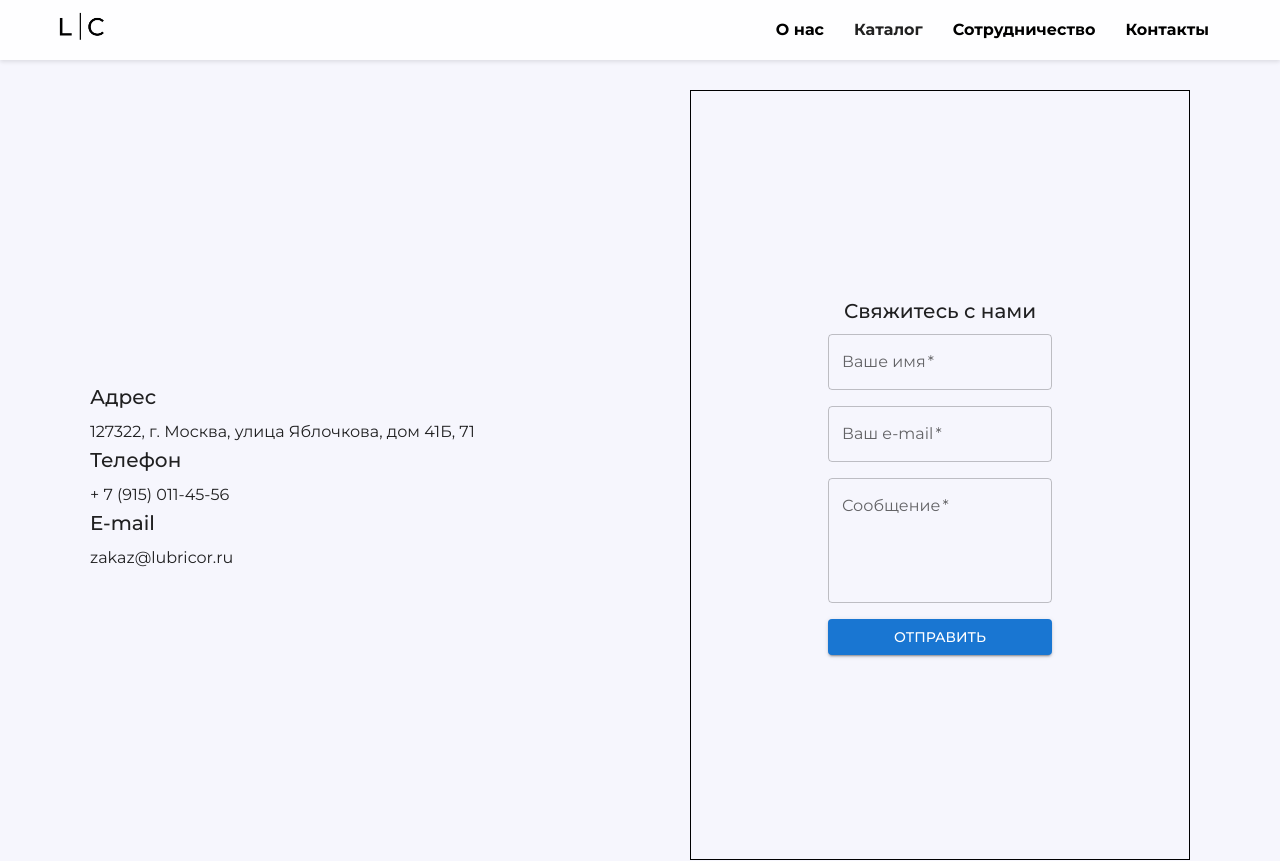
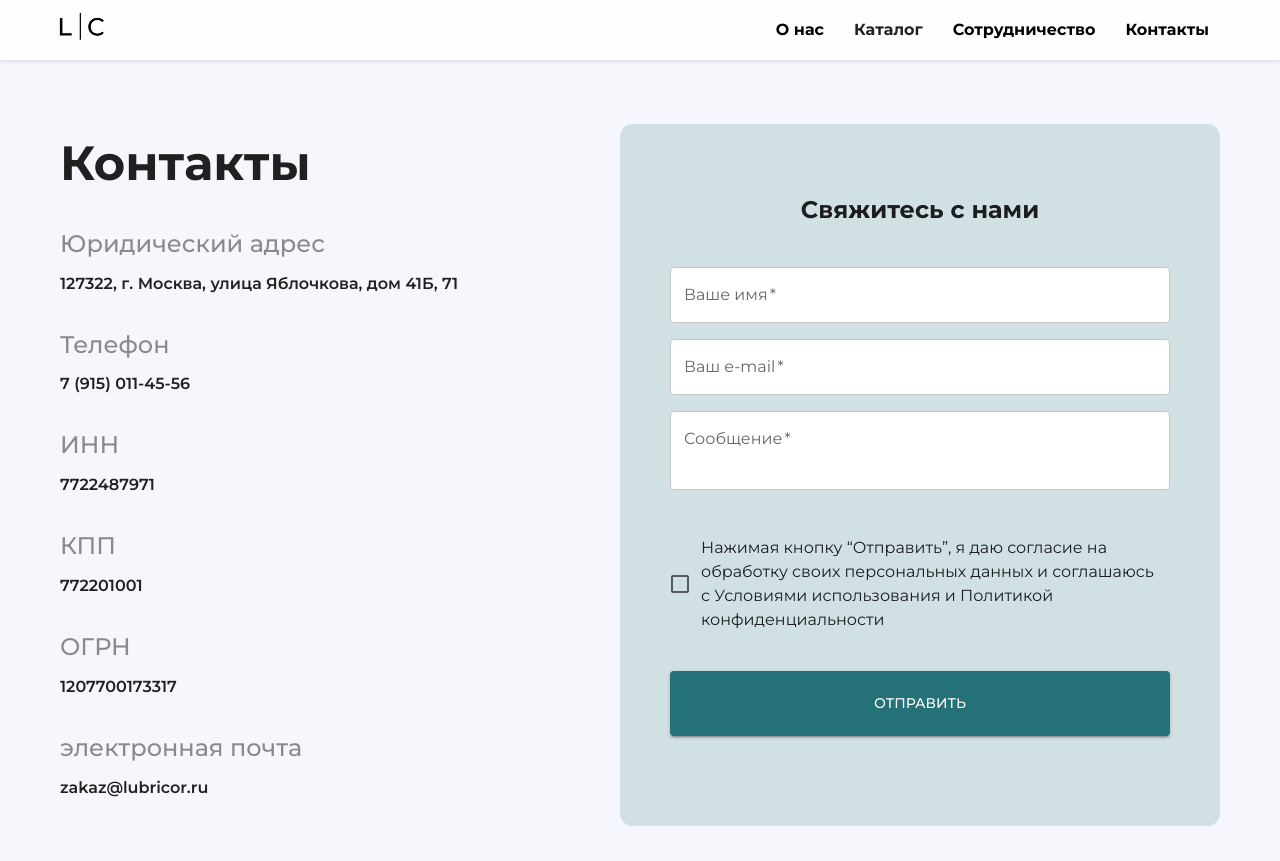
Before and after one commit to MaximMGTTRN/oilApp, a React (Vite) app: page /contacts in a window 1280 px wide. Shown: the top 861 px of the page. Built offline with nearby package versions, Linux system fonts and the light colour scheme.

Commit message:
Сделана форма. Импортирован и подключен useForm

```diff
--- a/package.json
+++ b/package.json
@@ -13,11 +13,14 @@
     "@emailjs/browser": "^4.4.1",
     "@emotion/react": "^11.14.0",
     "@emotion/styled": "^11.14.0",
+    "@hookform/resolvers": "^4.0.0",
     "@mui/icons-material": "^6.4.0",
     "@mui/material": "^6.4.0",
     "react": "^18.3.1",
     "react-dom": "^18.3.1",
-    "react-router-dom": "^7.1.1"
+    "react-hook-form": "^7.54.2",
+    "react-router-dom": "^7.1.1",
+    "zod": "^3.24.2"
   },
   "devDependencies": {
     "@eslint/js": "^9.17.0",
--- /dev/null
+++ b/src/components/TextBlock/TextBlock.css
@@ -0,0 +1,3 @@
+.text-block{
+    margin-block: 15px;
+}
--- /dev/null
+++ b/src/components/TextBlock/TextBlock.tsx
@@ -0,0 +1,25 @@
+import { Typography } from "@mui/material"
+import "./TextBlock.css"
+interface TextBlockProps{
+    title: string,
+    description: string
+}
+export const TextBlock = ({title, description}:TextBlockProps) => {
+  return (
+    <div className="text-block">
+        <Typography variant="h6" sx={{
+          opacity: 0.5,
+          fontSize: '1.5rem',
+          '@media (max-width: 800px)': {
+              fontSize: '1.2rem',
+          },
+          '@media (max-width: 600px)': {
+              fontSize: '1.1rem',
+          },
+      }} gutterBottom>
+        {title}
+        </Typography>
+        <Typography style={{ fontWeight: 550}} variant="body1">{description}</Typography>
+      </div>
+  )
+}
--- a/src/pages/Contacts/Contacts.css
+++ b/src/pages/Contacts/Contacts.css
@@ -15,3 +15,18 @@
   height: 100%;
   padding-top: 30px;
 }
+
+.container {
+  display: flex;
+  width: 100%;
+  align-items: center;
+  justify-content: space-between;
+}
+@media screen and (max-width: 800px) {
+  .container {
+    flex-direction:column ;
+    width: 100%;
+    align-items: center;
+    justify-content: space-between;
+  }
+}
--- a/src/pages/Contacts/Contacts.tsx
+++ b/src/pages/Contacts/Contacts.tsx
@@ -7,8 +7,10 @@ import PageBody from "../../components/PageBody/PageBody";
 const Contacts: React.FC = () => {
   return (
     <PageBody >
-      <ContactsInfoBlock />
-      <ContactsFormBlock />
+      <div className="container">
+        <ContactsInfoBlock />
+        <ContactsFormBlock />
+      </div>
     </PageBody>
 
   );
--- a/src/pages/Contacts/ContactsFormBlock/ContactsFormBlock.css
+++ b/src/pages/Contacts/ContactsFormBlock/ContactsFormBlock.css
@@ -1,9 +1,37 @@
 .contact-form {
     display: flex;
     flex-direction: column;
-    align-items: center;
+    padding-inline:50px;
+    padding-block: 70px;
     justify-content: center;
     min-width: 350px;
-    width: 500px;
-    border: 1px solid black;
+    width: 600px;
+    border-radius: 2%;
+    background-color: #bdd4d6a6;
+    text-align: center;
+    margin-right: 20px;
 }
+.checkbox{
+    display: flex;
+    text-align: start;
+    margin-top: 30px;
+}
+
+@media screen and (max-width: 800px) {
+    .contact-form{
+        width: auto;
+        margin-right: 0px;
+        margin-inline: 10px;
+        margin-bottom: 50px
+    }
+}
+@media screen and (max-width: 450px) {
+    .contact-form{
+        width: auto;
+        padding-inline:10px;
+        padding-block: 50px;
+        margin-right: 0px;
+        margin-inline: 10px;
+        margin-bottom: 50px
+    }
+}
--- a/src/pages/Contacts/ContactsFormBlock/ContactsFormBlock.tsx
+++ b/src/pages/Contacts/ContactsFormBlock/ContactsFormBlock.tsx
@@ -1,58 +1,120 @@
-import React from "react";
-import { TextField, Button, Box, Typography } from "@mui/material";
-import { useAppContext } from "../../../context/AppContext";
+import { TextField, Button, Box, Typography, Checkbox, FormControlLabel, FormHelperText  } from "@mui/material";
+//import { useAppContext } from "../../../context/AppContext";
 import './ContactsFormBlock.css'
+import { Controller, useForm } from "react-hook-form";
+import { ContactsFormSchema, ContactsFormType } from "./shemaOfForm/ContactsFormShema";
+import { zodResolver } from "@hookform/resolvers/zod";
 
-interface IContactsFormBlockProps {
-
-}
 
 export const ContactsFormBlock = () => {
-  const { handleSubmit, handleChange, formData, isSending } = useAppContext();
+  //const { handleSubmit, handleChange, formData, isSending } = useAppContext();
+  const {
+    control,
+    handleSubmit,
+    formState: { errors },
+  } = useForm<ContactsFormType>({
+    resolver: zodResolver(ContactsFormSchema()),
+    defaultValues: {
+      name:"",
+      email:"",
+      message: "",
+      agree: false,
+    },
+  });
+  const ifOk = ({name,email,message}:ContactsFormType)=>{
+    console.log(name, email, message);
+  }
   return (
     <div className="contact-form">
-      <Typography variant="h6" gutterBottom>
+      <Typography style={{marginBottom:40, fontWeight: "bold"}} variant="h5" gutterBottom>
         Свяжитесь с нами
       </Typography>
-      <form onSubmit={handleSubmit}>
+      <form>
         <Box display="flex" flexDirection="column" gap={2}>
+        <Controller control={control} name="name" render={({field:{onChange, value}})=>(
           <TextField
+            sx={{
+              "& .MuiOutlinedInput-root": {
+                backgroundColor: "white",
+              },
+            }}
             label="Ваше имя"
             name="name"
             variant="outlined"
             required
             fullWidth
-            value={formData.name}
-            onChange={handleChange}
+            value={value}
+            onChange={onChange}
+            error={!!errors.name}
+            helperText={errors.name?.message}
           />
+        )}/>
+        <Controller control={control} name="email" render={({field:{onChange, value}})=>(
           <TextField
+            sx={{
+              "& .MuiOutlinedInput-root": {
+                backgroundColor: "white",
+              },
+            }}
             label="Ваш e-mail"
             name="email"
             variant="outlined"
-            type="email"
             required
             fullWidth
-            value={formData.email}
-            onChange={handleChange}
+            value={value}
+            onChange={onChange}
+            error={!!errors.email}
+            helperText={errors.email?.message}
           />
+        )}/>
+        <Controller control={control} name="message" render={({field:{onChange, value}})=>(
           <TextField
+            sx={{
+              "& .MuiOutlinedInput-root": {
+                backgroundColor: "white",
+              },
+            }}
             label="Сообщение"
+            multiline
             name="message"
+            minRows={2}
             variant="outlined"
-            multiline
-            rows={4}
             required
             fullWidth
-            value={formData.message}
-            onChange={handleChange}
+            value={value}
+            onChange={onChange}
+            error={!!errors.message}
+            helperText={errors.message?.message}
           />
+        )}/>
+          <div className="checkbox">
+            <Controller control={control} name="agree" render={({field:{onChange, value}})=>(
+             <div>
+             <FormControlLabel
+               control={
+                 <Checkbox
+                   checked={value}
+                   onChange={(e) => onChange(e.target.checked)}
+                 />
+
+               }
+               label = "Нажимая кнопку “Отправить”, я даю согласие на обработку своих персональных данных и соглашаюсь с Условиями использования и Политикой конфиденциальности"
+             />
+             {errors && (
+               <FormHelperText style={{marginLeft:30}} error={true}>{errors.agree?.message}</FormHelperText>
+             )}
+           </div>
+            )}/>
+          </div>
           <Button
             type="submit"
             variant="contained"
-            color="primary"
-            disabled={isSending}
+            style={{ backgroundColor: "#247277", height: 65, marginBlock: 20 }}
+            disabled={errors.root===null}
+            onClick={handleSubmit(ifOk)}
           >
-            {isSending ? "Отправка..." : "Отправить"}
+            Отправить
+            {/* {isSending ? "Отправка..." : "Отправить"} */}
           </Button>
         </Box>
       </form>
--- /dev/null
+++ b/src/pages/Contacts/ContactsFormBlock/shemaOfForm/ContactsFormShema.tsx
@@ -0,0 +1,19 @@
+import { z } from "zod";
+
+export const ContactsFormSchema = () =>
+  z.object({
+    name: z
+      .string()
+      .min(1, `Минимальная длина:${ 1 }`)
+      .max(10, `Максимальная длина: ${ 10 }`),
+    email: z.string().email("Некоректная почта"),
+    message: z
+    .string()
+    .min(5, `Минимальная длина:${5}`)
+    .max(1024,`Максимальная длина:${1024}`),
+    agree: z.boolean().refine((val) => val === true, {
+      message: "Необходимо согласиться с условиями",
+    }),
+  });
+
+export type ContactsFormType = z.infer<ReturnType<typeof ContactsFormSchema>>;
--- a/src/pages/Contacts/ContactsInfoBlock/ContactsInfoBlock.css
+++ b/src/pages/Contacts/ContactsInfoBlock/ContactsInfoBlock.css
@@ -5,4 +5,14 @@
     justify-content: center;
     min-width: 350px;
     width: 500px;
+    margin-left: 20px;
+    margin-right: 30px;
 }
+
+@media screen and (max-width: 800px) {
+    .contact-info{
+        margin-bottom: 50px;
+        width: calc(100% - 20px);
+        margin-inline: 10px;
+    }
+}
--- a/src/pages/Contacts/ContactsInfoBlock/ContactsInfoBlock.tsx
+++ b/src/pages/Contacts/ContactsInfoBlock/ContactsInfoBlock.tsx
@@ -1,25 +1,29 @@
 import { Typography } from "@mui/material"
 import './ContactsInfoBlock.css'
+import { TextBlock } from "../../../components/TextBlock/TextBlock"
 
 export const ContactsInfoBlock = () => {
   return (
     <div className="contact-info">
-      <Typography variant="h6" gutterBottom>
-        Адрес
+      <Typography variant="h2" gutterBottom sx={{
+          fontWeight: 'bold',
+          fontSize: '3rem',
+          '@media (max-width: 800px)': {
+              fontSize: '2rem',
+          },
+          '@media (max-width: 600px)': {
+              fontSize: '1.5rem',
+          },
+      }}>
+        Контакты
       </Typography>
-      <Typography variant="body1">
-        127322, г. Москва, улица Яблочкова, дом 41Б, 71
-      </Typography>
+      <TextBlock title="Юридический адрес" description="127322, г. Москва, улица Яблочкова, дом 41Б, 71"/>
+      <TextBlock title="Телефон" description="7 (915) 011-45-56"/>
+      <TextBlock title=" ИНН" description="7722487971"/>
+      <TextBlock title="КПП" description="772201001"/>
+      <TextBlock title="ОГРН" description="1207700173317"/>
+      <TextBlock title = "электронная почта" description="zakaz@lubricor.ru" />
 
-      <Typography variant="h6" gutterBottom>
-        Телефон
-      </Typography>
-      <Typography variant="body1">+ 7 (915) 011-45-56</Typography>
-
-      <Typography variant="h6" gutterBottom>
-        E-mail
-      </Typography>
-      <Typography variant="body1">zakaz@lubricor.ru</Typography>
     </div>
   )
 }
```
Also changed, not shown: 1 other file (tests, documents, lock files or other folders).
